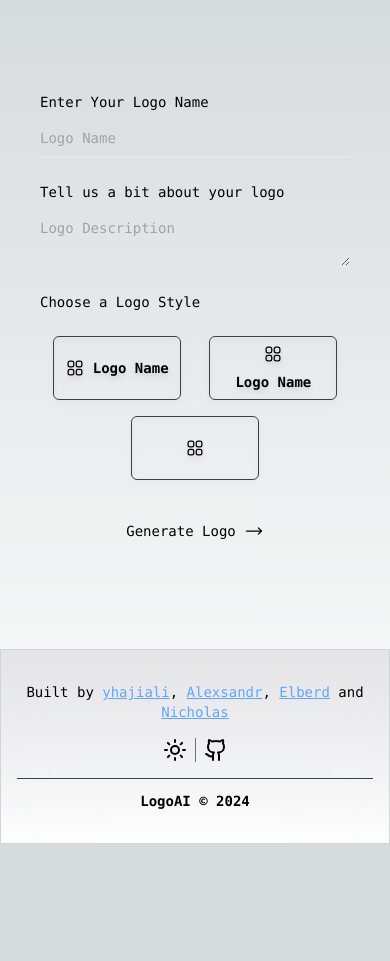
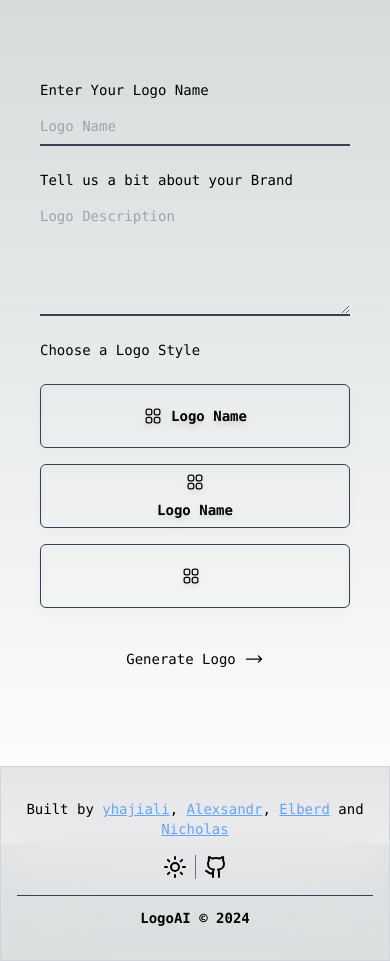
Before and after one commit to yhajiali/logoist, a Next.js app: page / in a window 390 px wide. Before the commit the page ends 844 px from the top, so only its background shows below. Built offline with nearby package versions, Linux system fonts and the light colour scheme.

Commit message:
Add download image and regenerate logo logic

```diff
--- a/app/components/LogoForm.tsx
+++ b/app/components/LogoForm.tsx
@@ -10,7 +10,7 @@ type Props = {
 };
 
 const LogoForm = (props: Props) => {
-  const [logoName, setLogoName] = useState("Logo Name");
+  const [logoName, setLogoName] = useState("");
   const [inputValue, setInputValue] = useState("Logo Name");
 
   useEffect(() => {
@@ -25,7 +25,7 @@ const LogoForm = (props: Props) => {
         setInputValue={setInputValue}
       />
       <TextInput
-        label="Tell us a bit about your logo"
+        label="Tell us a bit about your Brand"
         placeholder="Logo Description"
         name="logo-description"
         textarea
@@ -41,7 +41,7 @@ const LogoForm = (props: Props) => {
             logoName={inputValue}
             flexDirection="flex-col"
           />
-          <RadioInput delay="900ms" />
+          <RadioInput delay="900ms" icon />
         </div>
       </div>
 
--- a/app/components/LogoResult.tsx
+++ b/app/components/LogoResult.tsx
@@ -3,23 +3,27 @@ import Image from "next/image";
 import {
   ArrowDownTrayIcon,
   ArrowLongLeftIcon,
-  ArrowLongRightIcon,
   ArrowPathIcon,
 } from "@heroicons/react/24/outline";
 
 type Props = {
   imageSrc: string;
-  setShowLogoResult: (set: boolean) => void;
+  setShowLogoForm: (set: boolean) => void;
+  handleSumbit: () => void;
 };
 
-const LogoResult: React.FC<Props> = ({ imageSrc, setShowLogoResult }) => {
+const LogoResult: React.FC<Props> = ({
+  imageSrc,
+  setShowLogoForm,
+  handleSumbit,
+}) => {
   return (
-    <div className="relative w-full max-w-3xl h-full flex flex-col justify-center items-center gap-6 animate-slide-in">
+    <div className="relative w-full max-w-3xl h-full flex flex-col justify-center items-center gap-4 animate-slide-in">
       {/* Back to Logo Form */}
       <button
         type="button"
         className="absolute top-2 left-0 group rounded-lg border border-transparent px-5 py-4 transition-colors hover:border-gray-300 hover:bg-gray-100 hover:text-blue-400 hover:dark:border-neutral-700 hover:dark:bg-neutral-800/30 flex flex-col md:flex-row justify-center items-center gap-2 text-xs"
-        onClick={() => setShowLogoResult(false)}
+        onClick={() => setShowLogoForm(true)}
       >
         <span className="transition-transform group-hover:-translate-x-1 motion-reduce:transform-none">
           <ArrowLongLeftIcon className="size-5" />
@@ -27,13 +31,9 @@ const LogoResult: React.FC<Props> = ({ imageSrc, setShowLogoResult }) => {
         Edit Logo Details
       </button>
 
-      <Image
-        src={imageSrc}
-        alt="Your generated Logo"
-        width={475}
-        height={475}
-      />
+      <Image src={imageSrc} alt="Your generated Logo" className="size-80" />
       <div className="flex justify-center items-center gap-4">
+        <a href={imageSrc} download>
           <button
             type="button"
             className="group rounded-lg border border-transparent px-5 py-4 transition-colors hover:border-gray-300 hover:bg-gray-100 hover:text-blue-400 hover:dark:border-neutral-700 hover:dark:bg-neutral-800/30 flex flex-col md:flex-row justify-center items-center gap-2"
@@ -43,9 +43,11 @@ const LogoResult: React.FC<Props> = ({ imageSrc, setShowLogoResult }) => {
               <ArrowDownTrayIcon className="size-5" />
             </span>
           </button>
+        </a>
         <button
           type="button"
           className="group rounded-lg border border-transparent px-5 py-4 transition-colors hover:border-gray-300 hover:bg-gray-100 hover:text-blue-400 hover:dark:border-neutral-700 hover:dark:bg-neutral-800/30 flex flex-col md:flex-row justify-center items-center gap-2"
+          onClick={() => handleSumbit()}
         >
           Regenerate Logo
           <span className="transition-transform group-hover:rotate-180 motion-reduce:transform-none">
--- a/app/components/ui/Loading.tsx
+++ b/app/components/ui/Loading.tsx
@@ -7,7 +7,7 @@ type Props = {
 const Loading = (props: Props) => {
   return (
     <div className="w-full max-w-3xl h-full flex flex-col gap-4 justify-center items-center animate-slide-in">
-      <div className="size-32 rounded-full border-2 border-r-blue-400 animate-spin"></div>
+      <div className="size-32 rounded-full border-2 border-gray-700 border-r-blue-400 animate-spin"></div>
       <span className="text-blue-400">{props.message}</span>
     </div>
   );
--- a/app/components/ui/RadioInput.tsx
+++ b/app/components/ui/RadioInput.tsx
@@ -5,17 +5,20 @@ type Props = {
   delay: string;
   flexDirection?: string;
   logoName?: string;
+  icon?: boolean;
 };
 
-const RadioInput = ({ delay, flexDirection, logoName }: Props) => {
+const RadioInput = ({ delay, flexDirection, logoName, icon }: Props) => {
   return (
     <button
-      className={`flex ${flexDirection} sm:flex-1 items-center justify-center gap-2 w-1/4 min-w-32 h-16 bg-transparent border border-gray-700 rounded-md transition duration-300 drop-shadow-md shadow-blue-400 hover:-translate-y-2 animate-fadeUp active:border-blue-400`}
+      className={`flex ${flexDirection} flex-1 items-center justify-center gap-2 min-w-full sm:min-w-32 h-16 bg-transparent border border-gray-700 rounded-md transition duration-300 drop-shadow-md shadow-blue-400 hover:-translate-y-2 hover:text-blue-400 animate-fadeUp active:border-blue-400`}
       style={{ animationDelay: delay }}
       type="button"
     >
       <Squares2X2Icon className="size-5" />
-      {logoName && <span className="text-sm font-semibold">{logoName}</span>}
+      <span className="text-sm font-semibold">
+        {!icon && (logoName || "Logo Name")}
+      </span>
     </button>
   );
 };
--- a/app/components/ui/TextInput.tsx
+++ b/app/components/ui/TextInput.tsx
@@ -21,18 +21,20 @@ const TextInput = ({
       {!textarea ? (
         <input
           type="text"
-          className="outline-none bg-transparent border-x-0 border-t-0 border-2 dark:border-gray-700 w-full py-2 focus:border-blue-400 transition-all duration-300"
+          className="outline-none bg-transparent border-x-0 border-t-0 border-2 border-gray-700 w-full py-2 focus:border-blue-400 transition-all duration-300"
           id={name}
           placeholder={placeholder}
+          required
+          maxLength={20}
           onChange={(e) => setInputValue && setInputValue(e.target.value)}
-          required
         />
       ) : (
         <textarea
-          className="outline-none bg-transparent border-x-0 border-t-0 border-2 dark:border-gray-700 w-full py-2 focus:border-blue-400 transition-all duration-300"
+          className="outline-none bg-transparent border-x-0 border-t-0 border-2 border-gray-700 w-full py-2 focus:border-blue-400 transition-all duration-300"
           id={name}
           placeholder={placeholder}
           required
+          rows={5}
         />
       )}
     </div>
--- a/app/page.tsx
+++ b/app/page.tsx
@@ -6,21 +6,28 @@ import LogoResult from "./components/LogoResult";
 import Loading from "./components/ui/Loading";
 
 export default function Home() {
+  const [showLogoForm, setShowLogoForm] = useState(true);
   const [showLogoResult, setShowLogoResult] = useState(false);
   const [loading, setLoading] = useState(false);
   const [imageUrl, setImageUrl] = useState("");
 
   useEffect(() => {
+    if (showLogoForm) {
+      setShowLogoResult(false);
+    } else if (showLogoResult) {
+      setShowLogoForm(false);
+    }
     if (imageUrl) {
       setLoading(false);
       setShowLogoResult(true);
     }
-  }, [imageUrl]);
+  }, [imageUrl, showLogoForm]);
 
   function handleSubmit() {
     setImageUrl("");
     console.log("handleSubmit");
-    !showLogoResult && setLoading(true);
+    setLoading(true);
+    setShowLogoResult(false);
     getImageData();
   }
 
@@ -33,7 +40,11 @@ export default function Home() {
           "Content-Type": "application/json",
         },
         body: JSON.stringify({
-          prompt: { logoName: "Yusi", style: 1 },
+          prompt: {
+            logoName: "Yusi",
+            logoDescription: "A Tech Company",
+            style: 1,
+          },
         }),
         // body: JSON.stringify({ prompt: `${prompt}` })
       });
@@ -51,13 +62,13 @@ export default function Home() {
     <div className="flex flex-col justify-between w-screen h-screen">
       <header className=""></header>
 
-      <main className="flex flex-col items-center justify-center gap-10 divide-y divide-gray-700 px-10 py-20 w-full h-full font-mono text-sm lg:flex-row lg:divide-x lg:divide-y-0">
-        {!showLogoResult ? (
-          <LogoForm handleSubmit={handleSubmit} />
-        ) : (
+      <main className="flex flex-col items-center justify-center gap-10 divide-gray-700 px-10 py-20 w-full h-full font-mono text-sm lg:flex-row lg:divide-x lg:divide-y-0">
+        {showLogoForm && <LogoForm handleSubmit={handleSubmit} />}
+        {showLogoResult && (
           <LogoResult
             imageSrc={imageUrl}
-            setShowLogoResult={setShowLogoResult}
+            setShowLogoForm={setShowLogoForm}
+            handleSumbit={handleSubmit}
           />
         )}
         {loading && <Loading message="Generating Logo..." />}
```
Lines whose indentation alone changed are shown as unchanged.
